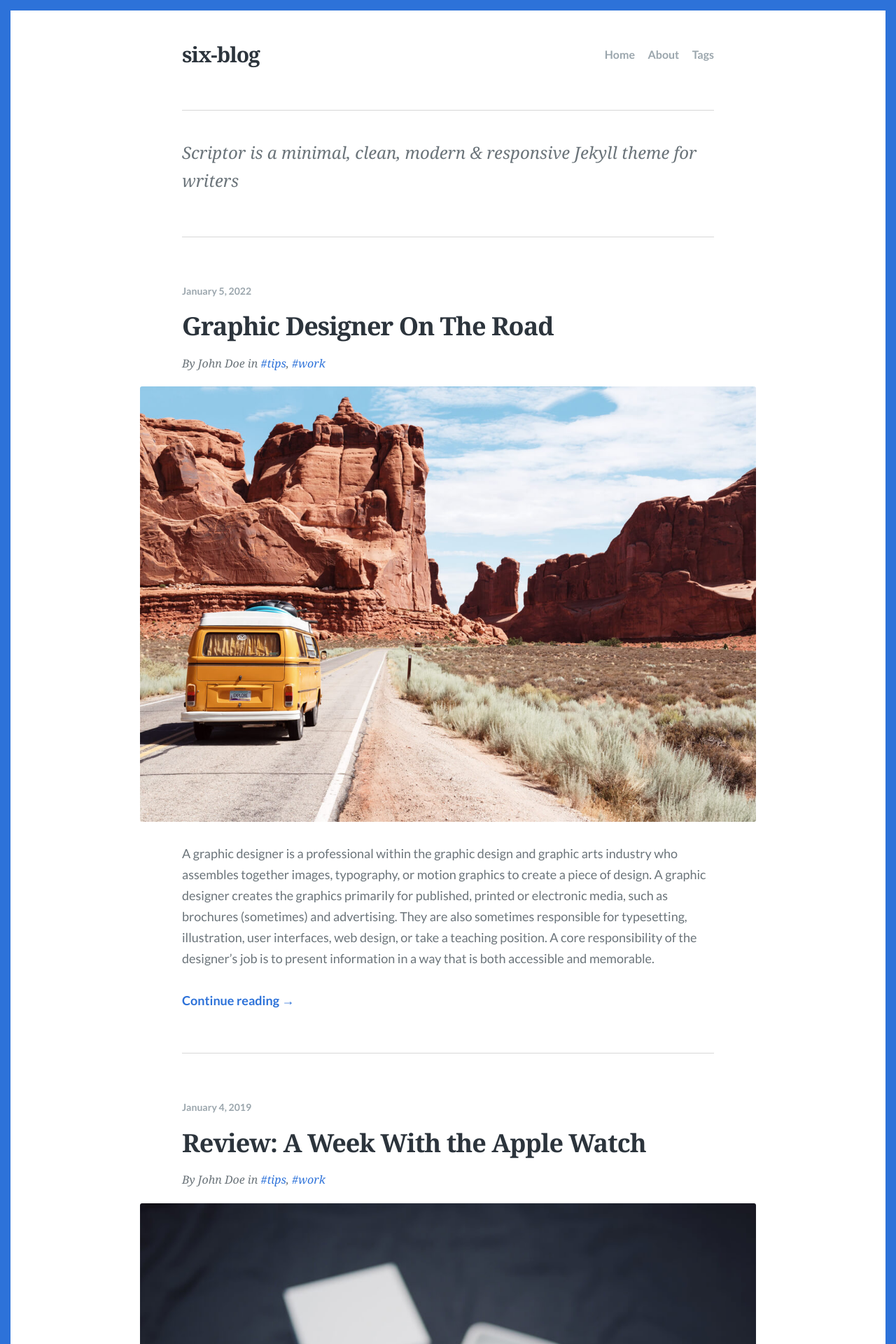
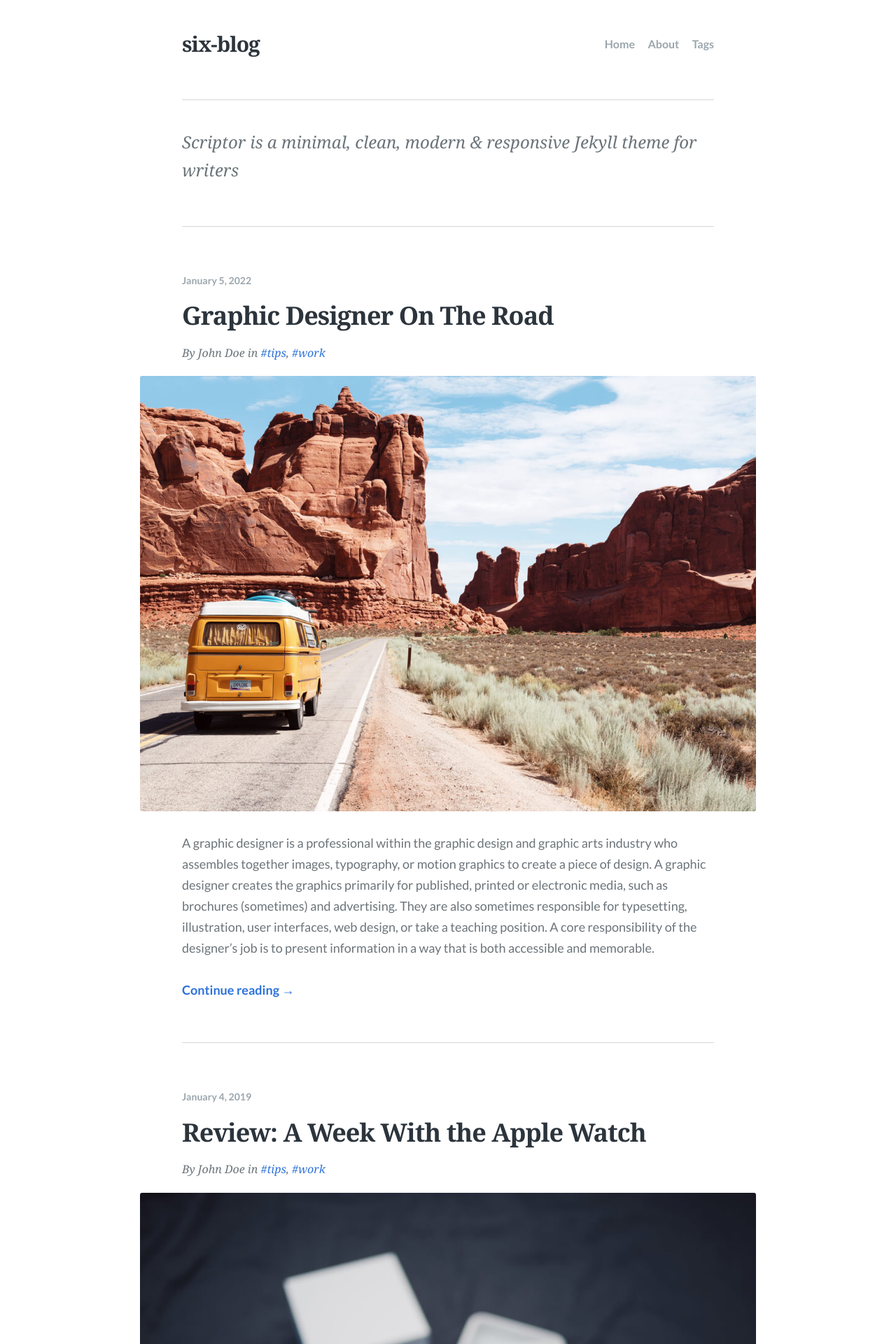
Before and after one commit to yukmekim/yukmekim.github.io, a Jekyll site: the page built from index.html, in a window 1280 px wide. Shown: the top 1920 px of the page at 70% size. Built offline with Jekyll 4.4.1, drawn with Linux system fonts in a browser that asks for light colours; some web fonts are replaced; the list of posts is cut into pages by our own code.

Commit message:
[UPDATE] html default css change

```diff
--- a/_sass/_general.scss
+++ b/_sass/_general.scss
@@ -11,8 +11,8 @@ textarea {
 }
 
 html {
-  border: 15px solid _palette(accent);
-  box-sizing: border-box;
+  // border: 6px solid _palette(accent);
+  // box-sizing: border-box;
 
   @media only screen and (max-width: 600px) {
     border-width: 5px;
```
